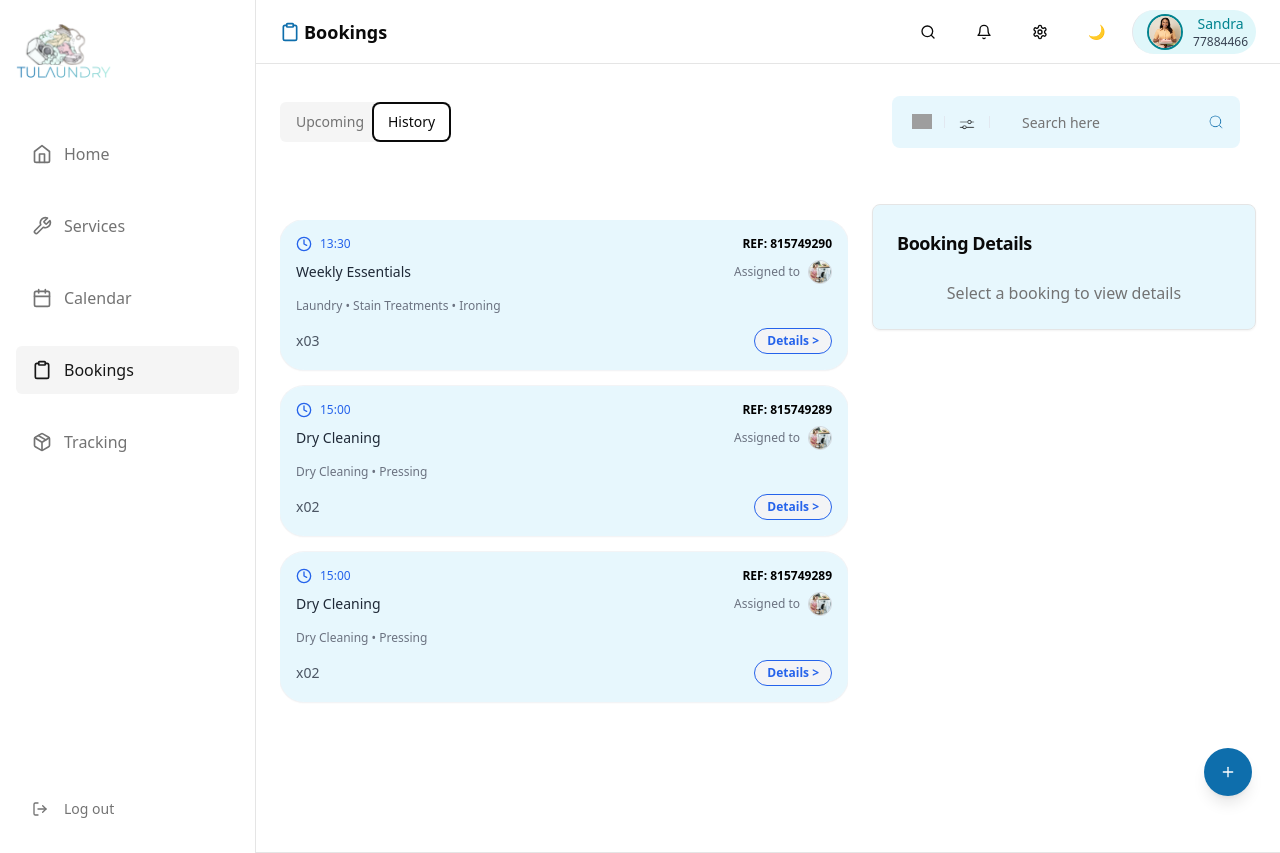
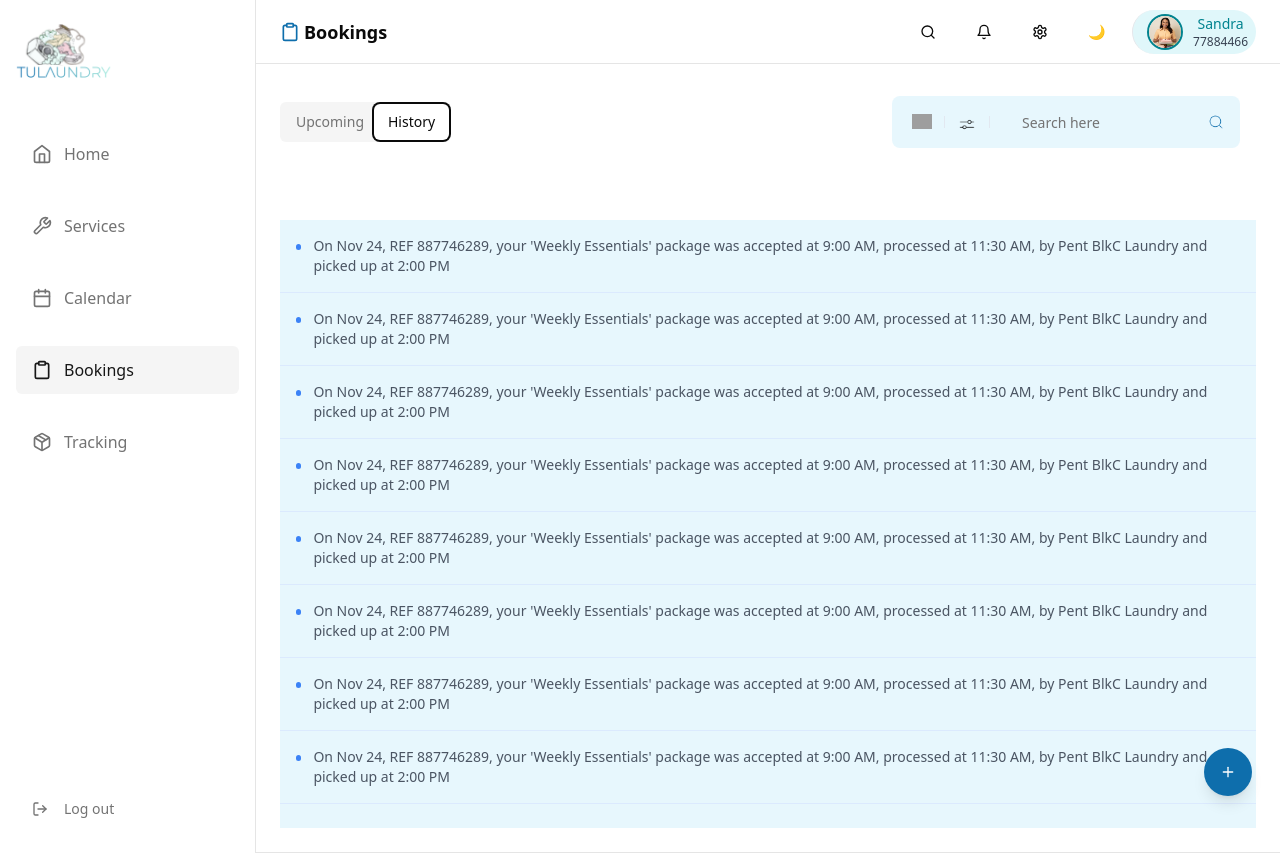
Before and after one commit to Aristocratjnr/Consumer-dashboard, a Next.js app: page /bookings in a window 1280 px wide. Both pictures are taken after a click on the tab "History". Built offline with nearby package versions, Linux system fonts and the light colour scheme; grey boxes are pictures that could not be loaded.

Commit message:
TP-25: feat: improve BookingPage layout with enhanced spacing and updated typography for better readability

```diff
--- a/src/app/(dashboard)/bookings/page.tsx
+++ b/src/app/(dashboard)/bookings/page.tsx
@@ -114,6 +114,7 @@ export default function BookingPage() {
   const [darkMode, setDarkMode] = React.useState(false)
   const [selectedBooking, setSelectedBooking] = React.useState<Booking | null>(null)
   const [isProfileDropdownOpen, setIsProfileDropdownOpen] = useState(false);
+  const [selectedTab, setSelectedTab] = React.useState<'upcoming' | 'history'>('upcoming');
 
   const toggleProfileDropdown = () => {
     setIsProfileDropdownOpen(!isProfileDropdownOpen);
@@ -241,17 +242,29 @@ export default function BookingPage() {
         </header>
         <div className="border-b dark:border-gray-700">
           <div className="container mx-auto px-6">
-            <Tabs defaultValue="upcoming" className="w-full">
+            <Tabs defaultValue="upcoming" className="w-full" value={selectedTab} onValueChange={(value: string) => setSelectedTab(value as 'upcoming' | 'history')}>
               <div className="flex items-center justify-between py-4">
                 <TabsList>
-                  <TabsTrigger value="upcoming" className="dark:text-gray-300 dark:data-[state=active]:bg-gray-700 dark:data-[state=active]:text-white">Upcoming</TabsTrigger>
-                  <TabsTrigger value="history" className="dark:text-gray-300 dark:data-[state=active]:bg-gray-700 dark:data-[state=active]:text-white">History</TabsTrigger>
+                  <TabsTrigger
+                    value="upcoming"
+                    onClick={() => setSelectedTab('upcoming')}
+                    className="dark:text-gray-300 dark:data-[state=active]:bg-gray-700 dark:data-[state=active]:text-white"
+                  >
+                    Upcoming
+                  </TabsTrigger>
+                  <TabsTrigger
+                    value="history"
+                    onClick={() => setSelectedTab('history')}
+                    className="dark:text-gray-300 dark:data-[state=active]:bg-gray-700 dark:data-[state=active]:text-white"
+                  >
+                    History
+                  </TabsTrigger>
                 </TabsList>
                 <SearchBar />
               </div>
 
               <div className="flex flex-1 space-x-6 py-6">
-                <div className="flex-1 items-start">
+                <div className={`flex-1 items-start ${selectedTab === 'history' ? 'w-full' : ''}`}>
                   <TabsContent value="upcoming" className="mt-2">
                     <div className="space-y-10">
                       {bookings.slice(0, 3).map((booking, index) => (
@@ -277,23 +290,23 @@ export default function BookingPage() {
                     </div>
                   </TabsContent>
 
-                  <TabsContent value="history" className="mt-4">
+                  <TabsContent value="history" className="mt-4 w-full bg-teal-20">
                     <ScrollArea className="h-[calc(100vh-12rem)]">
-                      <div className="space-y-4">
-                        {bookings.slice(2).map((booking) => (
-                          <BookingCard
-                            key={booking.id}
-                            booking={booking}
-                            onSelect={() => setSelectedBooking(booking)}
-                            isSelected={selectedBooking?.id === booking.id}
-                          />
+                      <div className="space-y-0">
+                        {[...Array(8)].map((_, i) => (
+                          <div key={i} className="flex items-start space-x-3 p-4 border-b border-blue-100">
+                            <div className="w-1.5 h-1.5 rounded-full bg-blue-500 mt-2"></div>
+                            <p className="text-sm text-gray-600">
+                              On Nov 24, REF 887746289, your &apos;Weekly Essentials&apos; package was accepted at 9:00 AM, processed at 11:30 AM, by Pent BlkC Laundry and picked up at 2:00 PM
+                            </p>
+                          </div>
                         ))}
                       </div>
                     </ScrollArea>
                   </TabsContent>
                 </div>
 
-                {/* Payment Details Section */}
+                {selectedTab !== 'history' && (
                   <div className="w-96 flex-shrink-0">
                     <Card className="sticky top-6 dark:bg-gray-800 dark:border-gray-700 bg-teal-20">
                       {selectedBooking && (
@@ -393,6 +406,7 @@ export default function BookingPage() {
                       </CardContent>
                     </Card>
                   </div>
+                )}
               </div>
             </Tabs>
           </div>
@@ -421,7 +435,7 @@ function BookingCard({ booking, onSelect, isSelected }: { booking: Booking; onSe
       <div className="flex justify-between items-center mb-2">
         <div className="flex items-center gap-2 text-xs font-medium text-blue-600 dark:text-blue-400">
           <Clock className="h-4 w-4 text-blue-600 dark:text-blue-400" />
-          {booking.time.toUpperCase()}
+          {booking.time}
         </div>
         <div className="text-xs font-semibold text-black dark:text-gray-400">
           {booking.reference}
@@ -458,6 +472,10 @@ function BookingCard({ booking, onSelect, isSelected }: { booking: Booking; onSe
         <span className="text-sm font-medium text-gray-600 dark:text-gray-300">
           x{booking.services.length.toString().padStart(2, "0")}
         </span>
+        <div className="flex items-center gap-2">
+          <div className="w-2 h-2 rounded-full bg-green-500"></div>
+          <span className="text-xs font-medium text-gray-600 dark:text-gray-300">Completed</span>
+        </div>
         <button
           onClick={onSelect}
           className={`text-xs px-3 py-1 rounded-full font-semibold transition ${
@@ -469,7 +487,6 @@ function BookingCard({ booking, onSelect, isSelected }: { booking: Booking; onSe
           {isSelected ? "Selected ✅" : "Details >"}
         </button>
       </div>
-
     </div>
   );
 }
```
Lines whose indentation alone changed are shown as unchanged.
